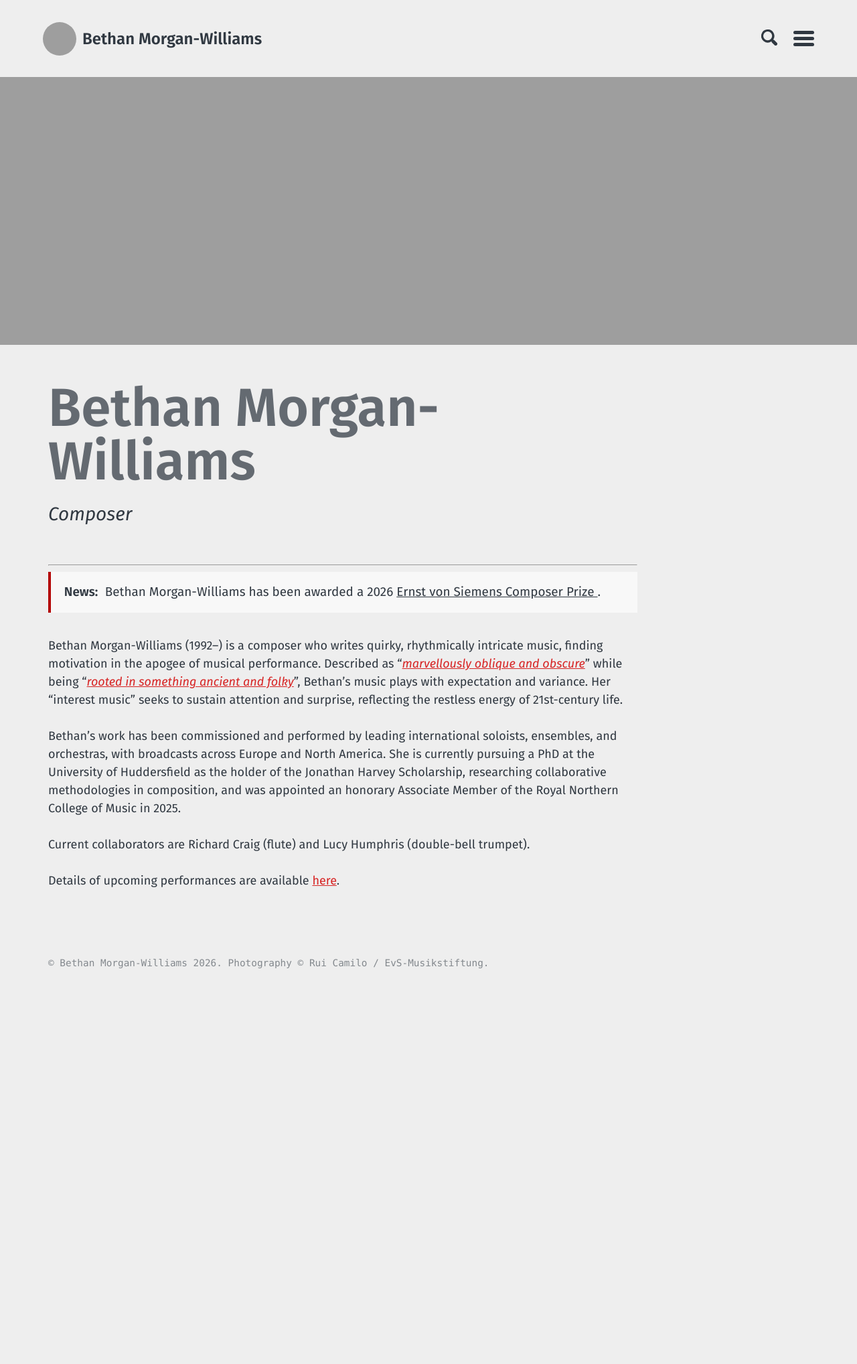
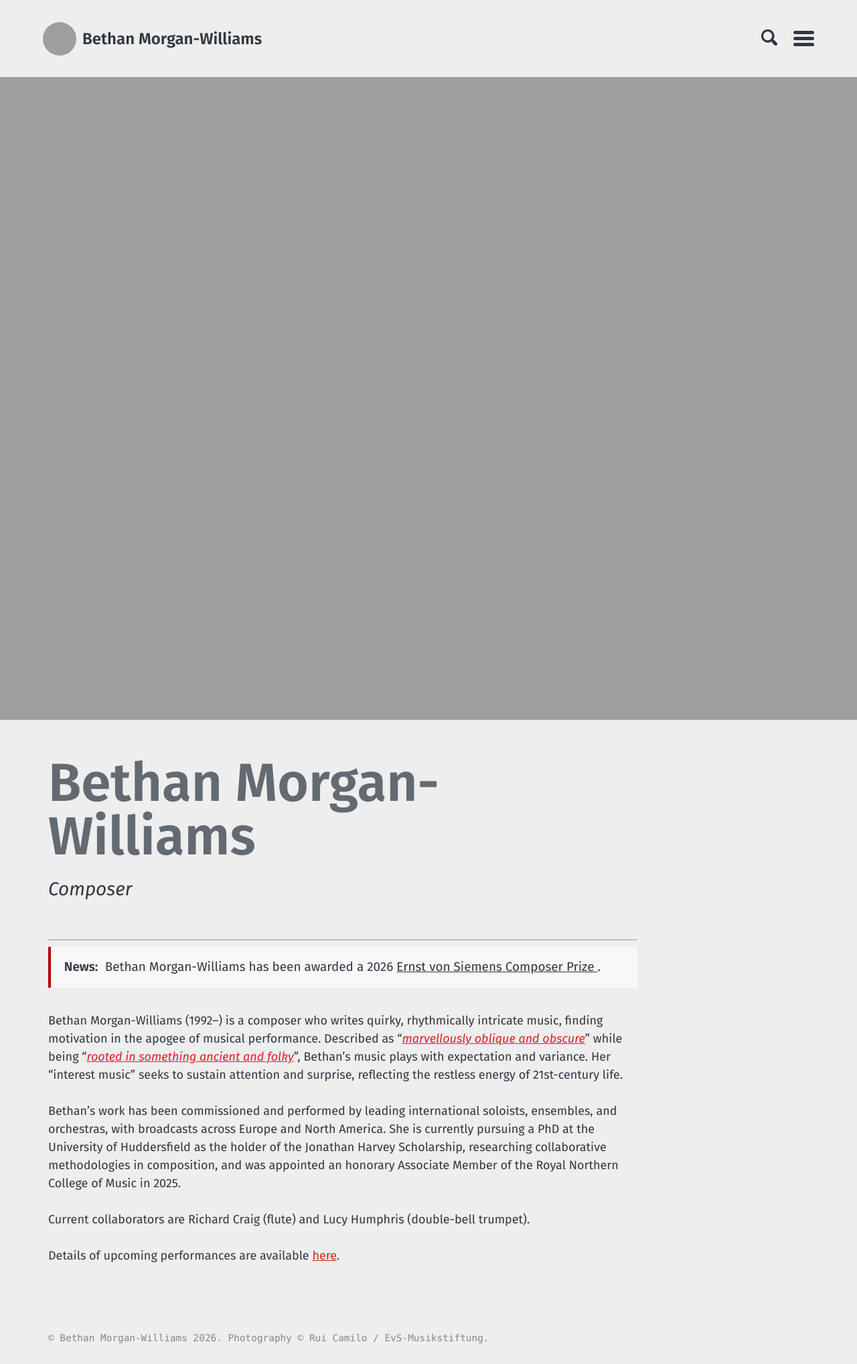
Before and after one commit to morganwilliamsb/website, a Jekyll site: the page built from index.md, in a window 1280 px wide. Shown: the whole page at 67% size. Built offline with Jekyll 4.4.1, drawn with Linux system fonts in a browser that asks for light colours; before the commit the page ends 1477 px from its top, so only the background shows below that; grey boxes are pictures that could not be loaded.

Commit message:
Delete desktop image cropping styles for homepage
Removed desktop-specific styling for homepage image.

```diff
--- a/assets/stylesheets/main.scss
+++ b/assets/stylesheets/main.scss
@@ -284,17 +284,6 @@
   }
 }
 
-/* ===== Homepage image: crop from top on desktop only ===== */
-
-@media (min-width: 901px) {
-  body.layout--home .intro-image img {
-    width: 100%;
-    height: 400px;
-    object-fit: cover;
-    object-position: left bottom;
-  }
-}
-
 /* ===== Consistent mobile image heights ===== */
 
 @media (max-width: 900px) {
```
